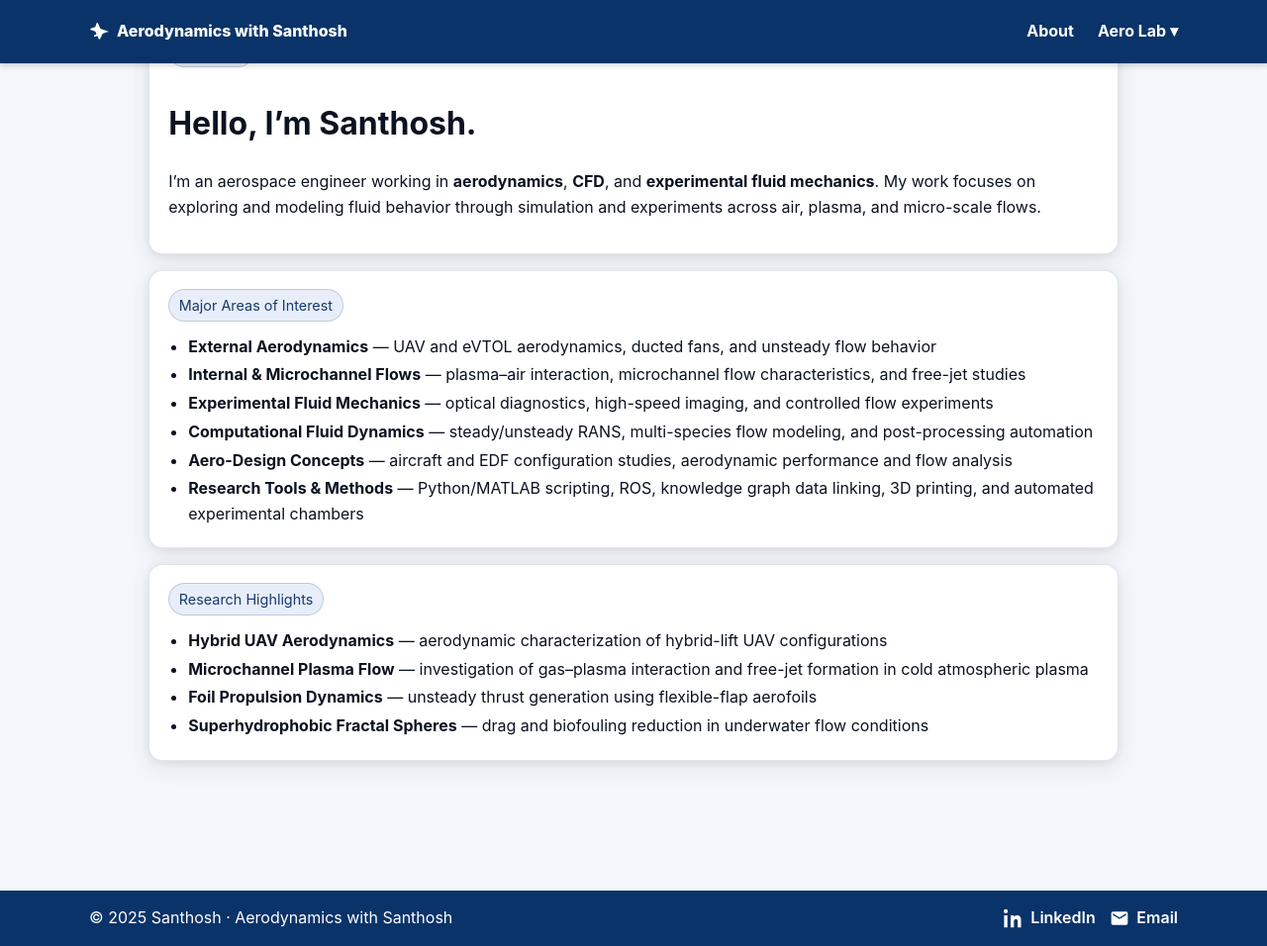
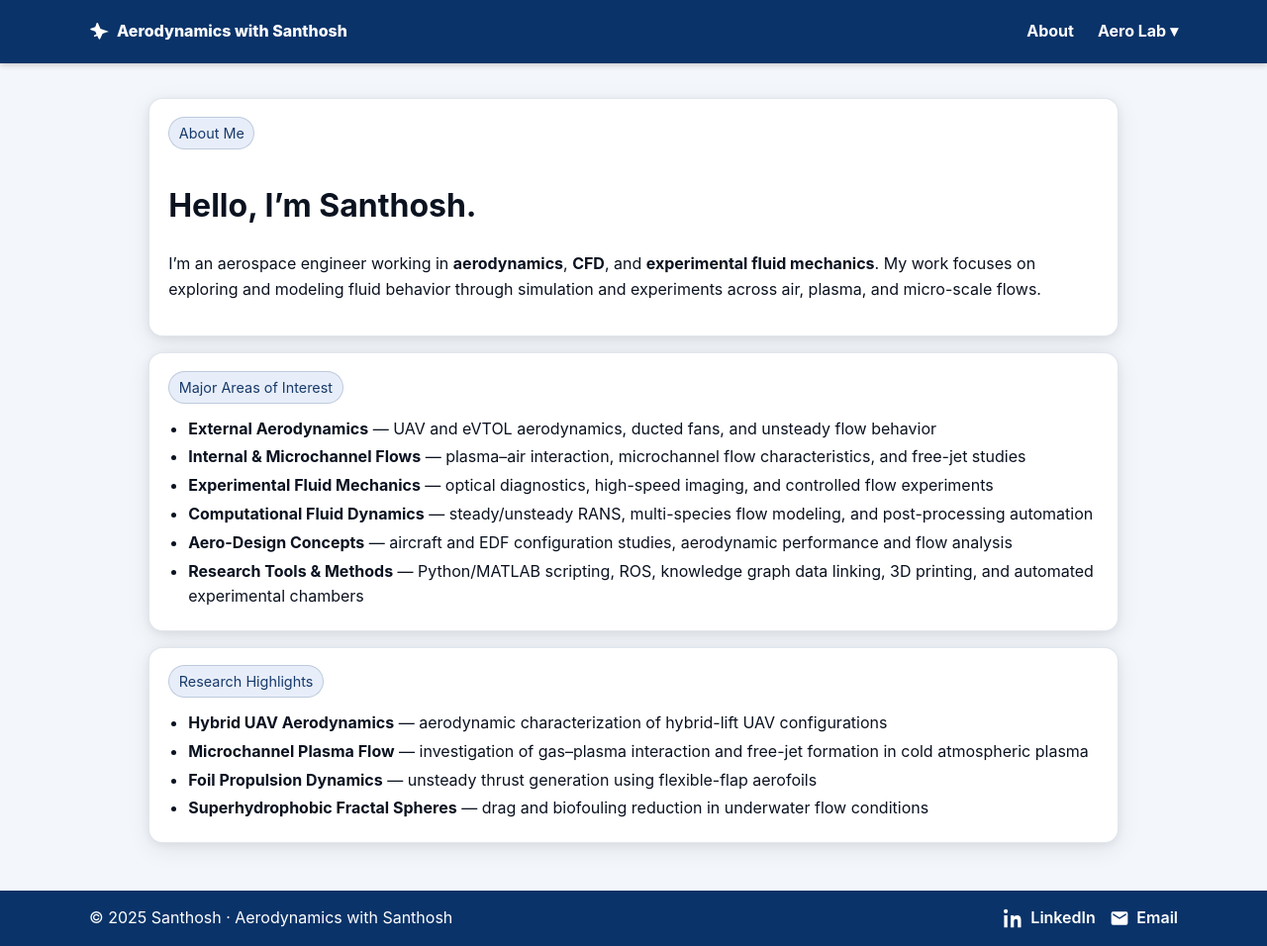
Before and after one commit to SandeJarvis/santhoshaero, a Jekyll site: the page built from index.md, in a window 1280 px wide and 956 px high. Shown: the whole window at 99% size. Built offline with Jekyll 4.4.1, drawn with Linux system fonts in a browser that asks for light colours.

Commit message:
Update style.css

```diff
--- a/assets/style.css
+++ b/assets/style.css
@@ -3,15 +3,15 @@
   --bg:#f3f6fb;
   --text:#0b1220;
   --muted:#5b6b86;
-  --brand:#0a3369;        /* header + footer color */
+  --brand:#0a3369;          /* header + footer color */
   --card:#fff;
   --ring:rgba(10,51,105,.12);
   --shadow:0 6px 24px rgba(0,0,0,.08), 0 2px 8px rgba(0,0,0,.06);
   --radius:14px;
 
   /* fixed bars */
-  --header-h: 64px;
-  --footer-h: 56px;
+  --header-h:64px;
+  --footer-h:56px;
 }
 
 html,body{
@@ -22,25 +22,25 @@
   font:16px/1.6 -apple-system,BlinkMacSystemFont,"Segoe UI",Roboto,Inter,Arial,sans-serif;
 }
 
-/* Only middle scrolls */
-.site{height:100vh; overflow:hidden; display:block;}
-.site-content{
-  height:calc(100vh - var(--header-h) - var(--footer-h));
-  overflow:auto;
+/* Let the BODY scroll; reserve space for fixed header/footer */
+body.site{
+  padding-top:var(--header-h);
+  padding-bottom:var(--footer-h);
+}
 
-  /* Push content away from fixed bars and add padding so nothing is hidden */
-  margin-top:var(--header-h);
-  margin-bottom:var(--footer-h);
-  padding-top: 1rem;                  /* <-- prevents the top from being cut */
-  padding-bottom: 1rem;
+/* Content container */
+.container{
+  max-width:980px;
+  margin:0 auto;
+  padding:1.2rem 1rem 2rem;
 }
 
 /* ===== Fixed Header ===== */
 .site-header{
+  position:fixed; inset:0 0 auto 0;   /* top:0; left:0; right:0 */
+  height:var(--header-h);
   background:var(--brand);
   box-shadow:0 2px 6px rgba(0,0,0,.18);
-  position:fixed; inset:0 0 auto 0;
-  height:var(--header-h);
   z-index:1000;
 }
 .site-header .nav{
@@ -48,27 +48,26 @@
   margin:0 auto; padding:0 .8rem;
   display:flex; align-items:center; justify-content:space-between; gap:1rem;
 }
-.site-header .brand{ display:flex; align-items:center; gap:.5rem; color:#fff; font-weight:800; }
+.site-header .brand{
+  display:flex; align-items:center; gap:.5rem; color:#fff; font-weight:800;
+}
 .site-header .brand svg{ width:20px; height:20px; fill:#fff; }
 .site-header .primary-nav{ display:flex; align-items:center; gap:1.5rem; }
-.site-header .primary-nav a{ color:#fff; text-decoration:none; font-weight:700; font-size:1rem; }
+.site-header .primary-nav a{
+  color:#fff; text-decoration:none; font-weight:700; font-size:1rem;
+}
 .site-header .primary-nav a:hover{ text-decoration:underline; }
 
 /* Make Aero Lab button identical to links */
 .aerolab-btn{
-  all: unset;
-  color:#fff;
-  cursor:pointer;
-  font-weight:700;
-  font-size:1rem;
-  line-height:1;
+  all:unset; color:#fff; cursor:pointer; font-weight:700; font-size:1rem; line-height:1;
 }
 .aerolab-btn:hover{ text-decoration:underline; }
 
-/* Dropdown (hover + click via .open) */
+/* ===== Dropdown (hover + click via .open) ===== */
 #aerolab{ position:relative; display:inline-block; }
 
-/* Hover bridge to prevent closing when moving mouse down */
+/* Hover bridge to prevent closing on pointer travel */
 #aerolab::after{
   content:""; position:absolute; left:0; top:100%;
   width:100%; height:10px; pointer-events:none;
@@ -85,15 +84,13 @@
 #aerolab:hover > #aerolab-panel,
 #aerolab:focus-within > #aerolab-panel,
 #aerolab.open > #aerolab-panel{ display:block !important; }
-
 #aerolab-panel a{
   display:block !important; color:#fff !important; text-decoration:none !important;
   padding:.55rem 1rem; font-weight:600; opacity:.95;
 }
 #aerolab-panel a:hover{ background:#1a1a1a; opacity:1; }
 
-/* ===== Cards / content ===== */
-.container{ max-width:980px; margin:0 auto; padding:0 1rem; }
+/* ===== Cards / text blocks ===== */
 .card{
   background:var(--card);
   border-radius:var(--radius);
@@ -112,9 +109,10 @@
 
 /* ===== Fixed Footer ===== */
 .site-footer{
-  background:var(--brand); color:#fff;
-  position:fixed; inset:auto 0 0 0;
+  position:fixed; inset:auto 0 0 0;   /* bottom:0; left:0; right:0 */
   height:var(--footer-h);
+  background:var(--brand);
+  color:#fff;
   z-index:1000;
   overflow:hidden;
 }
@@ -137,6 +135,7 @@
 @media (max-width:768px){
   .site-header .nav{ padding:0 .6rem; }
   .site-header .primary-nav{ gap:1rem; }
+  /* dropdown panel behaves well on small screens */
   #aerolab > #aerolab-panel{ position:fixed; top:calc(var(--header-h) + 6px); left:8px; right:auto; }
   .site-footer .footer-inner{ padding:0 .6rem; }
 }
```
